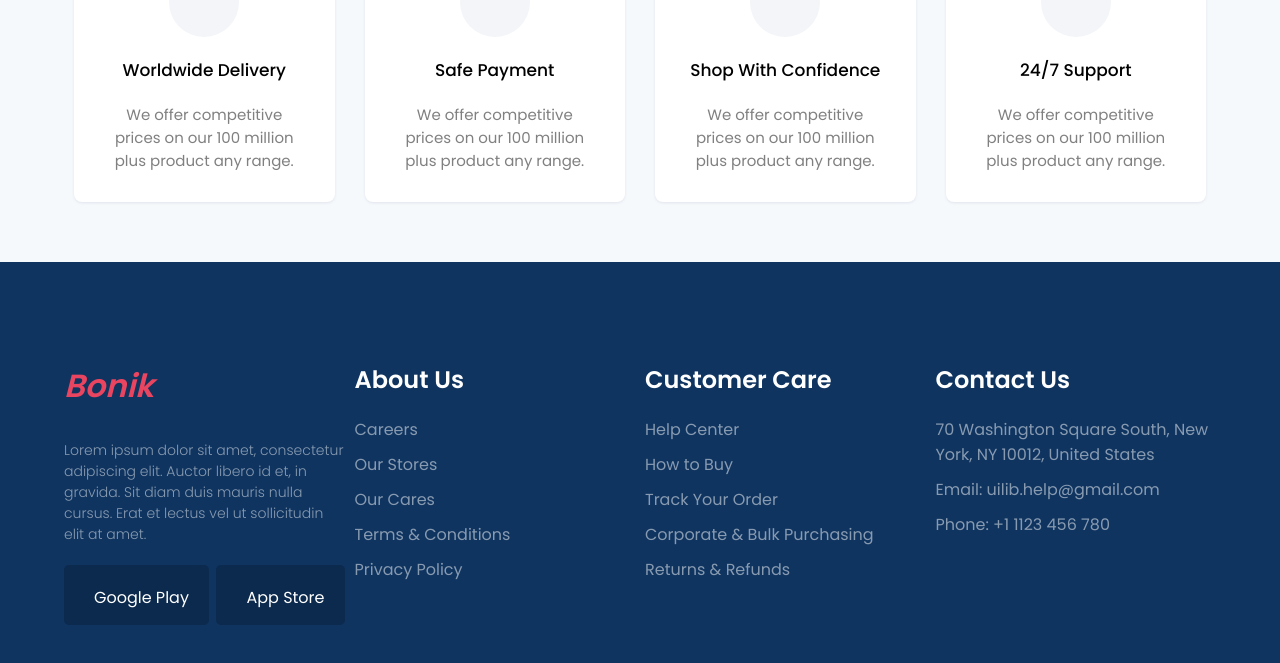
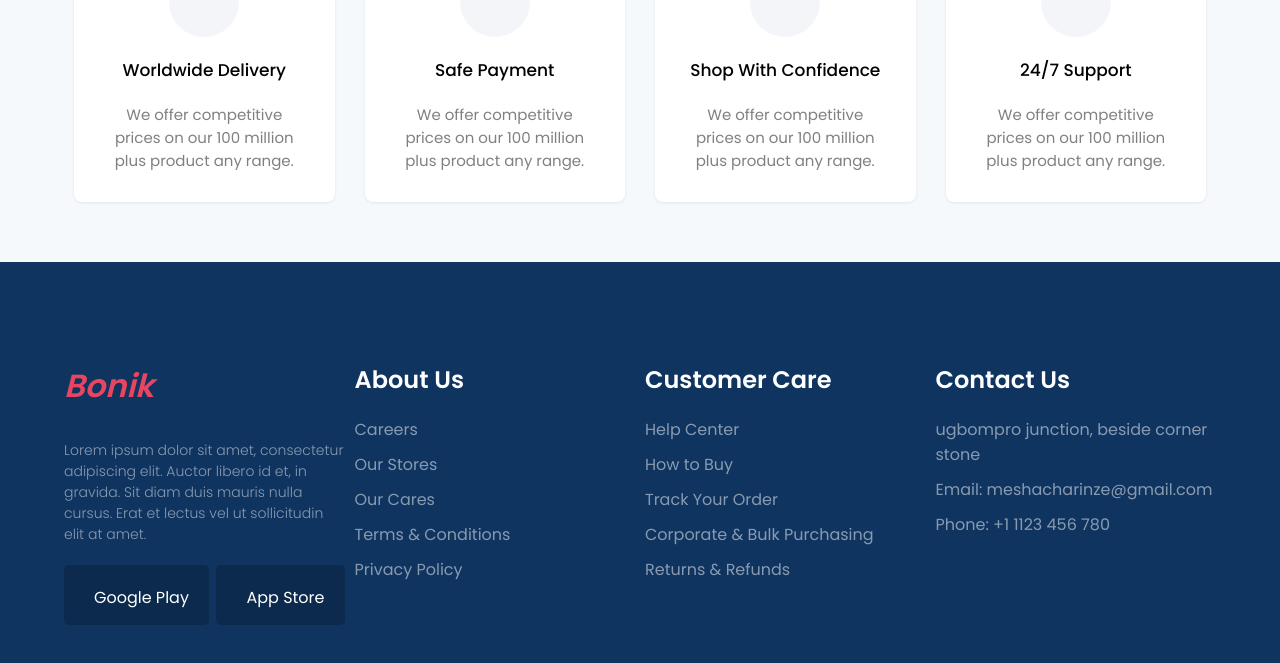
Before and after one commit to MeshachArinze/reactproject, a React (Vite) app in the folder ecommerce/: page / in a window 1280 px wide. Shown: the part 4328-4991 px from the top of the page. Built offline with nearby package versions, Linux system fonts and the light colour scheme.

Commit message:
commit to repo

```diff
--- a/ecommerce/src/common/footer/Footer.jsx
+++ b/ecommerce/src/common/footer/Footer.jsx
@@ -1,6 +1,3 @@
-/* eslint-disable no-unused-vars */
-/* eslint-disable react/no-unknown-property */
-import React from "react"
 import "./style.css"
 
 const Footer = () => {
@@ -46,8 +43,8 @@ const Footer = () => {
           <div className='box'>
             <h2>Contact Us</h2>
             <ul>
-              <li>70 Washington Square South, New York, NY 10012, United States </li>
-              <li>Email: uilib.help@gmail.com</li>
+              <li> ugbompro junction, beside corner stone</li>
+              <li>Email: meshacharinze@gmail.com</li>
               <li>Phone: +1 1123 456 780</li>
             </ul>
           </div>
--- a/ecommerce/src/common/header/Navbar.jsx
+++ b/ecommerce/src/common/header/Navbar.jsx
@@ -1,6 +1,4 @@
-/* eslint-disable no-unused-vars */
-/* eslint-disable react/no-unknown-property */
-import React, { useState } from "react"
+import { useState } from "react"
 import { Link } from "react-router-dom"
 
 const Navbar = () => {
--- a/ecommerce/src/components/flashDeals/FlashCard.jsx
+++ b/ecommerce/src/components/flashDeals/FlashCard.jsx
@@ -1,4 +1,3 @@
-/* eslint-disable react/jsx-key */
 /* eslint-disable react/prop-types */
 import{ useState } from "react"
 import Slider from "react-slick"
--- a/ecommerce/src/components/shops/ShopCart.jsx
+++ b/ecommerce/src/components/shops/ShopCart.jsx
@@ -1,8 +1,6 @@
-/* eslint-disable react/jsx-key */
 /* eslint-disable react/prop-types */
-/* eslint-disable no-unused-vars */
 
-import React, { useState } from "react"
+import { useState } from "react"
 
 
 const ShopCart = ({ shopItems, addToCart }) => {
--- a/ecommerce/src/components/wrapper/Wrapper.jsx
+++ b/ecommerce/src/components/wrapper/Wrapper.jsx
@@ -1,6 +1,3 @@
-/* eslint-disable react/no-unknown-property */
-/* eslint-disable no-unused-vars */
-import React from "react"
 import "./style.css"
 
 const Wrapper = () => {
```
